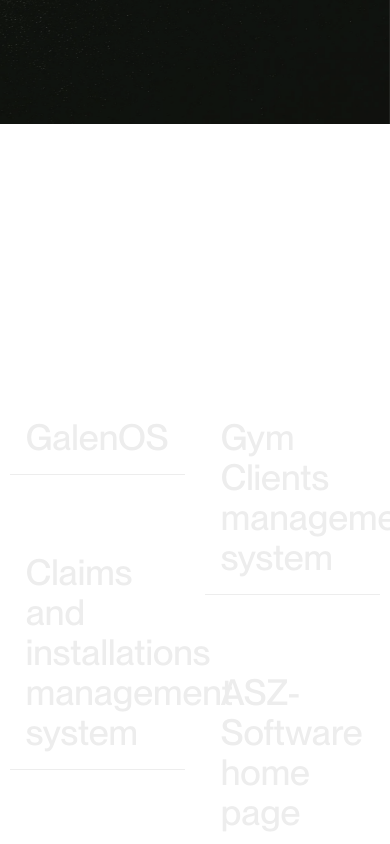
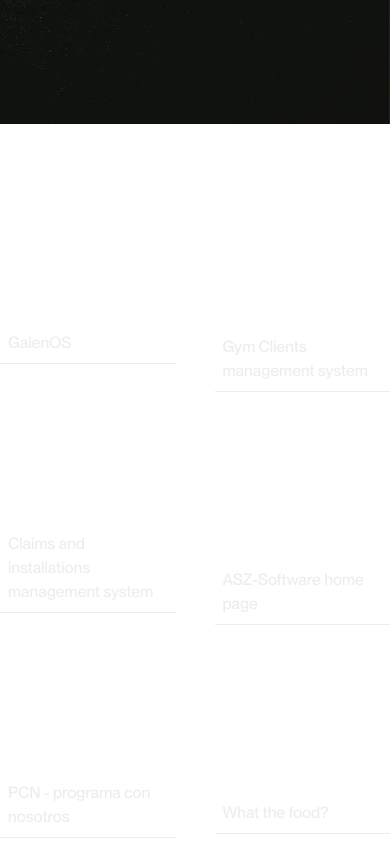
Before and after one commit to MauriJC/new-portfolio, a Next.js app: page / in a window 390 px wide. Shown: the part 720-1564 px from the top of the page. Built offline with nearby package versions, Linux system fonts and the light colour scheme.

Commit message:
feat: add responsiveness to projects section

```diff
--- a/src/app/components/projectsList.tsx
+++ b/src/app/components/projectsList.tsx
@@ -49,7 +49,7 @@
     return projectsList.map((project) => (
       <motion.li
         key={project.id}
-        className="cursor-pointer border-b p-4"
+        className="cursor-pointer border-b p-2"
         initial={{ opacity: 0, y: 50 }}
         whileInView={{ opacity: 1, y: 0 }}
         whileHover={{ x: 10 }}
@@ -64,11 +64,11 @@
 
   return (
     <>
-      <div className="mt-15 h-[100vh] w-[45%] pb-40 font-[neue-medium] text-4xl">
+      <div className="mt-15 h-[80vh] w-[45%] font-[neue-medium] md:text-4xl">
         <ul className="flex h-full flex-col justify-around">{renderProjects(firstHalf)}</ul>
       </div>
 
-      <div className="mt-15 h-[100vh] w-[45%] pb-40 font-[neue-medium] text-4xl">
+      <div className="mt-15 h-[80vh] w-[45%] font-[neue-medium] md:text-4xl">
         <ul className="flex h-full flex-col justify-around">{renderProjects(secondHalf)}</ul>
       </div>
 
--- a/src/app/components/projectsSection.tsx
+++ b/src/app/components/projectsSection.tsx
@@ -117,11 +117,14 @@
 
 const ProjectsSection = () => {
   return (
-    <section className="relative z-30 flex h-[150vh] w-full flex-wrap justify-around" id="projects">
-      <div className="mt-20 w-full">
-        <h2 className="text-center text-5xl text-white">Projects</h2>
+    <section className="relative z-30 flex h-[150vh] w-full flex-col" id="projects">
+      <div className="h-screen">
+        <h2 className="text-center text-[clamp(2rem,10vw,4rem)] text-white">Projects</h2>
+        <div className="flex flex-row justify-between gap-4">
+          <ProjectList projects={projects} />
+        </div>
       </div>
-      <ProjectList projects={projects} />
+
       <MarqueeWithLogos />
     </section>
   );
```
